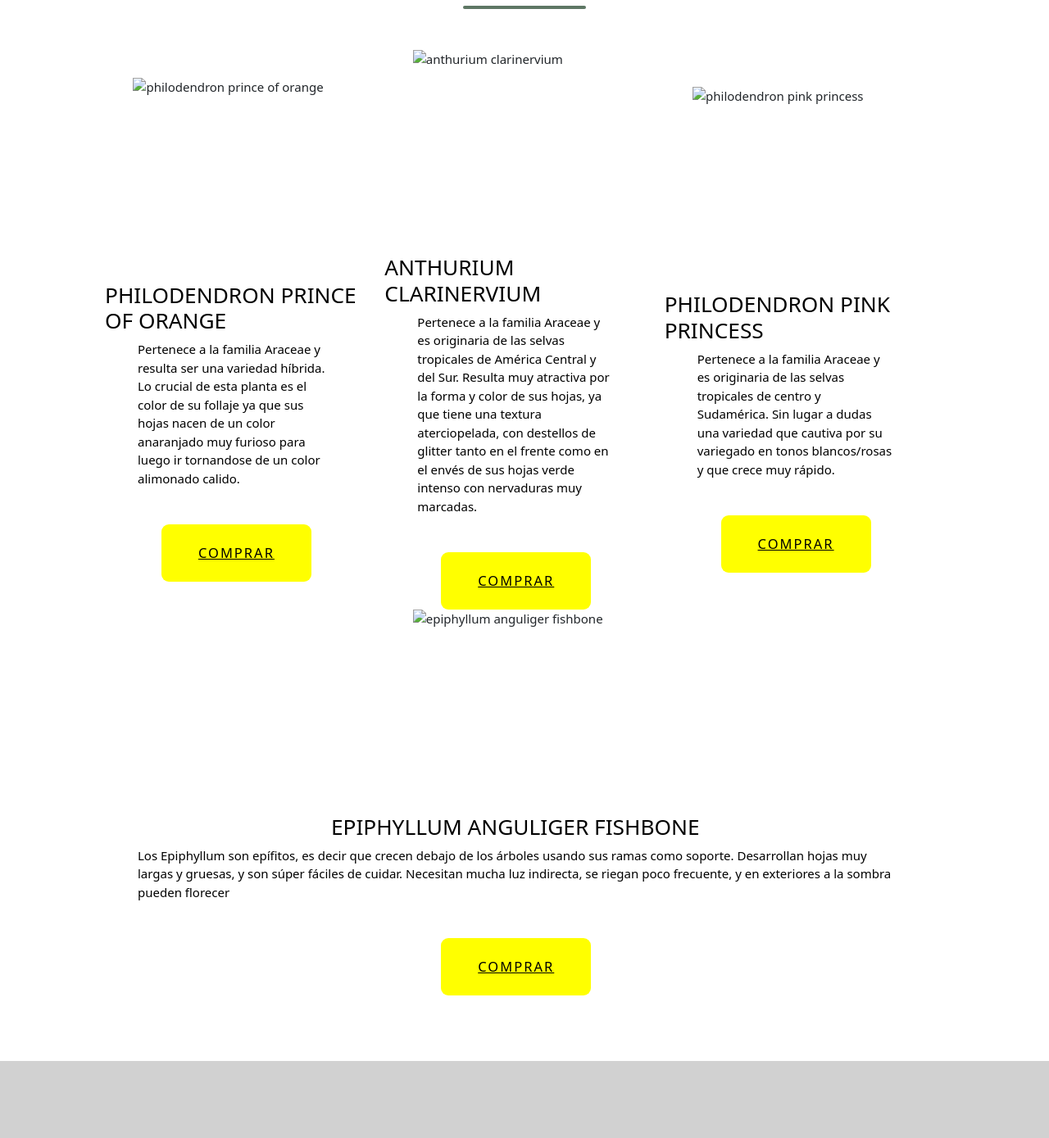
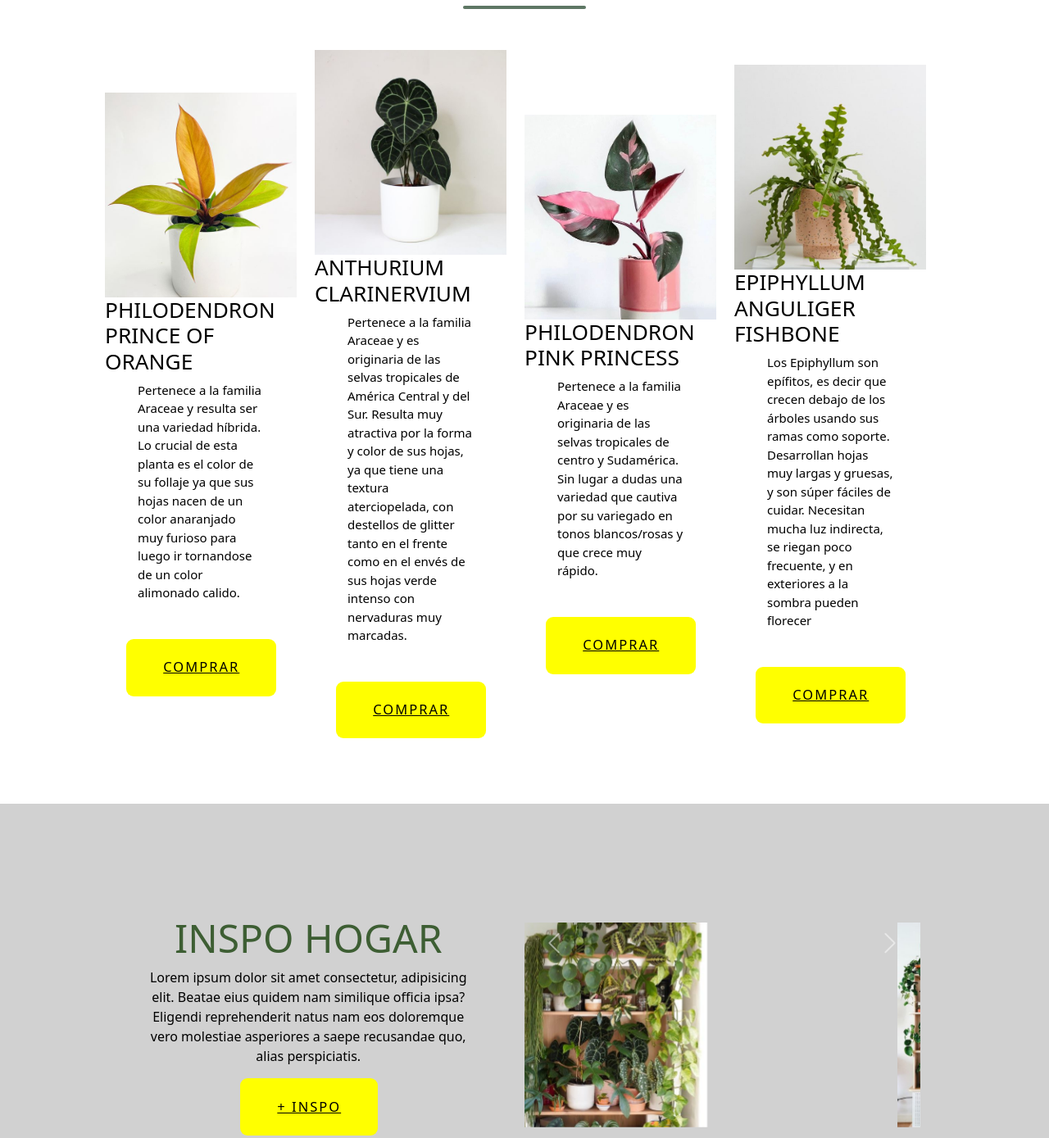
Before and after one commit to Camiiiblanco/CAMILA-BLANCO, a plain HTML site: page index.html in a window 1280 px wide. Shown: the part 1008-2397 px from the top of the page at 82% size. Drawn offline with nearby package versions, Linux system fonts and the light colour scheme; files whose address does not match are found by name.

Commit message:
modifique las carpetas

```diff
--- a/index.html
+++ b/index.html
@@ -53,25 +53,25 @@
         </div>
         <div class="row">
             <div class="col">
-                <img src="../IMAGNES/PLANTA 1.jpg" class="img-productos" alt="philodendron prince of orange">
+                <img src="PLANTA 1.jpg" class="img-productos" alt="philodendron prince of orange">
                 <h3>PHILODENDRON PRINCE OF ORANGE</h3>
                 <p>Pertenece a la familia Araceae y resulta ser una variedad híbrida. Lo crucial de esta planta es el color de su follaje ya que sus hojas nacen de un color anaranjado muy furioso para luego ir tornandose de un color alimonado calido.</p>
                 <a href="#" class="cta-button">COMPRAR</a>
             </div>
             <div class="col">
-                <img src="../IMAGNES/PLANTA 2.jpg" class="img-productos" alt="anthurium clarinervium">
+                <img src="PLANTA 2.jpg" class="img-productos" alt="anthurium clarinervium">
                 <h3>ANTHURIUM CLARINERVIUM</h3>
                 <p>Pertenece a la familia Araceae y es originaria de las selvas tropicales de América Central y del Sur. Resulta muy atractiva por la forma y color de sus hojas, ya que tiene una textura aterciopelada, con destellos de glitter tanto en el frente como en el envés de sus hojas verde intenso con nervaduras muy marcadas.</p>
                 <a href="#" class="cta-button">COMPRAR</a>
             </div>
             <div class="col">
-                <img src="../IMAGNES/PLANTA 3.jpg" class="img-productos" alt="philodendron pink princess">
+                <img src="PLANTA 3.jpg" class="img-productos" alt="philodendron pink princess">
                 <h3>PHILODENDRON PINK PRINCESS</h3>
                 <p>Pertenece a la familia Araceae y es originaria de las selvas tropicales de centro y Sudamérica. Sin lugar a dudas una variedad que cautiva por su variegado en tonos blancos/rosas y que crece muy rápido.</p>
                 <a href="#" class="cta-button">COMPRAR</a>
             </div>
             <div class="col">
-                <img src="../IMAGNES/PLANTA 4.jpg" class="img-productos" alt="epiphyllum anguliger fishbone">
+                <img src="PLANTA 4.jpg" class="img-productos" alt="epiphyllum anguliger fishbone">
                 <h3>EPIPHYLLUM ANGULIGER FISHBONE</h3>
                 <p>Los Epiphyllum son epífitos, es decir que crecen debajo de los árboles usando sus ramas como soporte. Desarrollan hojas muy largas y gruesas, y son súper fáciles de cuidar. Necesitan mucha luz indirecta, se riegan poco frecuente, y en exteriores a la sombra pueden florecer</p>
                 <a href="#" class="cta-button">COMPRAR</a>
@@ -92,13 +92,13 @@
                 <div id="carouselExampleControls" class="carousel slide" data-bs-ride="carousel">
                     <div class="carousel-inner">
                       <div class="carousel-item active">
-                        <img src="../IMAGNES/INSPO 1.jpg" class="d-block w-150" alt="...">
+                        <img src="INSPO 1.jpg" class="d-block w-150" alt="...">
                       </div>
                       <div class="carousel-item">
-                        <img src="../IMAGNES/INSPO 3.jpg" class="d-block w-150" alt="...">
+                        <img src="INSPO 3.jpg" class="d-block w-150" alt="...">
                       </div>
                       <div class="carousel-item">
-                        <img src="../IMAGNES/INSPO 4.jpg" class="d-block w-150" alt="...">
+                        <img src="INSPO 4.jpg" class="d-block w-150" alt="...">
                       </div>
                     </div>
                     <button class="carousel-control-prev" type="button" data-bs-target="#carouselExampleControls" data-bs-slide="prev">
--- a/style.css
+++ b/style.css
@@ -140,7 +140,7 @@ z-index: -1;
 .hero {
     width: 100%;
     height: 110vh;
-    background: url(../IMAGNES/FOTO\ HORIZONTAL.jpg) center no-repeat;
+    background: url(FOTO\ HORIZONTAL.jpg) center no-repeat;
     background-size: cover;
     display: flex;
     align-items: center;
@@ -290,7 +290,7 @@ img {
 /*CONTACTO*/
 
 #form {
-    background-image: url(../IMAGNES/FOTO\ HORIZONTAL\ 1.jpg);
+    background-image: url(FOTO\ HORIZONTAL\ 1.jpg);
     background-repeat: no-repeat;
     margin: 0 auto;
     padding: 70px;
```
